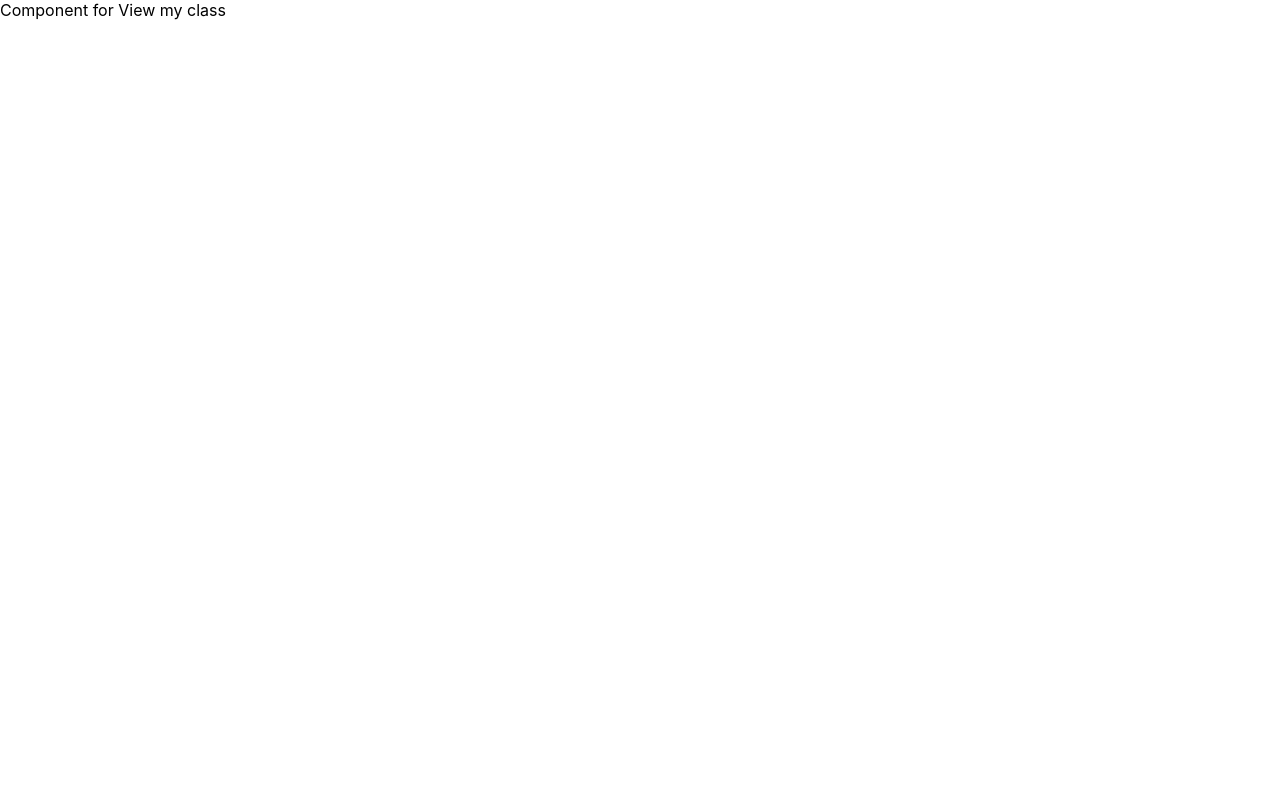
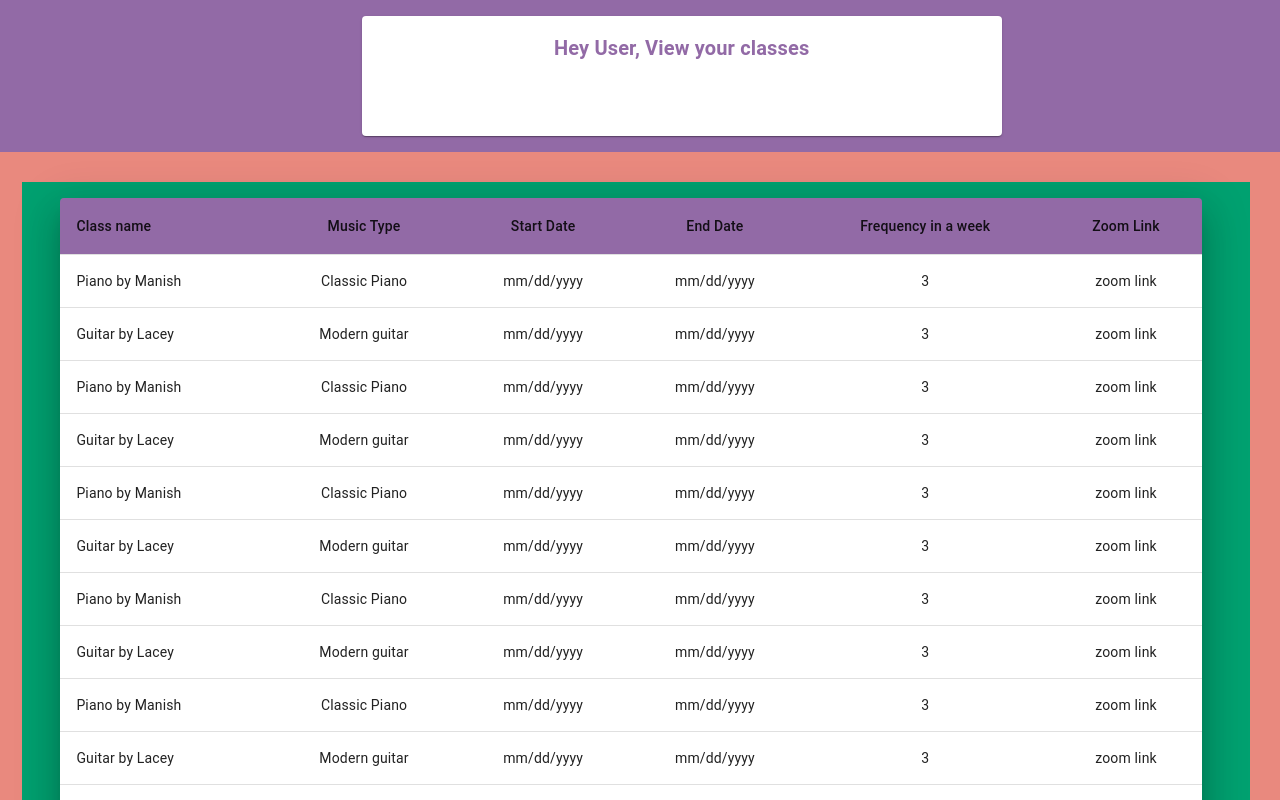
Before and after one commit to mpadel78/frontend-square-hackathon, a React (Create React App) app: page /view in a window 1280 px wide. Shown: the top 800 px of the page. Built offline with nearby package versions, Linux system fonts and the light colour scheme.

Commit message:
Added create class and view class and styled them accordingly

```diff
--- a/src/components/CreateClass.js
+++ b/src/components/CreateClass.js
@@ -11,8 +11,6 @@ import InputLabel from "@mui/material/InputLabel";
 import Select from "@mui/material/Select";
 import MenuItem from "@mui/material/MenuItem";
 import Button from "@mui/material/Button";
-
-import Stack from "@mui/material/Stack";
 
 function CreateClass() {
   return (
--- a/src/components/ViewMyClass.js
+++ b/src/components/ViewMyClass.js
@@ -1,7 +1,390 @@
-import React from "react";
+import React, { useState } from "react";
+
+import Box from "@mui/material/Box";
+import Paper from "@mui/material/Paper";
+import Grid from "@mui/material/Grid";
+
+import Typography from "@mui/material/Typography";
+import TableContainer from "@mui/material/TableContainer";
+import Table from "@mui/material/Table";
+import TableHead from "@mui/material/TableHead";
+import TableRow from "@mui/material/TableRow";
+import TableCell from "@mui/material/TableCell";
+import TableBody from "@mui/material/TableBody";
 
 function ViewMyClass() {
-  return <div>Component for View my class</div>;
+  const records = [
+    {
+      name: "Piano by Manish",
+      type: "Classic Piano",
+      start: "mm/dd/yyyy",
+      end: "mm/dd/yyyy",
+      frequency: 3,
+      zoom: "zoom link",
+    },
+    {
+      name: "Guitar by Lacey",
+      type: "Modern guitar",
+      start: "mm/dd/yyyy",
+      end: "mm/dd/yyyy",
+      frequency: 3,
+      zoom: "zoom link",
+    },
+    {
+      name: "Piano by Manish",
+      type: "Classic Piano",
+      start: "mm/dd/yyyy",
+      end: "mm/dd/yyyy",
+      frequency: 3,
+      zoom: "zoom link",
+    },
+    {
+      name: "Guitar by Lacey",
+      type: "Modern guitar",
+      start: "mm/dd/yyyy",
+      end: "mm/dd/yyyy",
+      frequency: 3,
+      zoom: "zoom link",
+    },
+    {
+      name: "Piano by Manish",
+      type: "Classic Piano",
+      start: "mm/dd/yyyy",
+      end: "mm/dd/yyyy",
+      frequency: 3,
+      zoom: "zoom link",
+    },
+    {
+      name: "Guitar by Lacey",
+      type: "Modern guitar",
+      start: "mm/dd/yyyy",
+      end: "mm/dd/yyyy",
+      frequency: 3,
+      zoom: "zoom link",
+    },
+    {
+      name: "Piano by Manish",
+      type: "Classic Piano",
+      start: "mm/dd/yyyy",
+      end: "mm/dd/yyyy",
+      frequency: 3,
+      zoom: "zoom link",
+    },
+    {
+      name: "Guitar by Lacey",
+      type: "Modern guitar",
+      start: "mm/dd/yyyy",
+      end: "mm/dd/yyyy",
+      frequency: 3,
+      zoom: "zoom link",
+    },
+    {
+      name: "Piano by Manish",
+      type: "Classic Piano",
+      start: "mm/dd/yyyy",
+      end: "mm/dd/yyyy",
+      frequency: 3,
+      zoom: "zoom link",
+    },
+    {
+      name: "Guitar by Lacey",
+      type: "Modern guitar",
+      start: "mm/dd/yyyy",
+      end: "mm/dd/yyyy",
+      frequency: 3,
+      zoom: "zoom link",
+    },
+    {
+      name: "Piano by Manish",
+      type: "Classic Piano",
+      start: "mm/dd/yyyy",
+      end: "mm/dd/yyyy",
+      frequency: 3,
+      zoom: "zoom link",
+    },
+    {
+      name: "Guitar by Lacey",
+      type: "Modern guitar",
+      start: "mm/dd/yyyy",
+      end: "mm/dd/yyyy",
+      frequency: 3,
+      zoom: "zoom link",
+    },
+    {
+      name: "Piano by Manish",
+      type: "Classic Piano",
+      start: "mm/dd/yyyy",
+      end: "mm/dd/yyyy",
+      frequency: 3,
+      zoom: "zoom link",
+    },
+    {
+      name: "Guitar by Lacey",
+      type: "Modern guitar",
+      start: "mm/dd/yyyy",
+      end: "mm/dd/yyyy",
+      frequency: 3,
+      zoom: "zoom link",
+    },
+    {
+      name: "Piano by Manish",
+      type: "Classic Piano",
+      start: "mm/dd/yyyy",
+      end: "mm/dd/yyyy",
+      frequency: 3,
+      zoom: "zoom link",
+    },
+    {
+      name: "Guitar by Lacey",
+      type: "Modern guitar",
+      start: "mm/dd/yyyy",
+      end: "mm/dd/yyyy",
+      frequency: 3,
+      zoom: "zoom link",
+    },
+    {
+      name: "Piano by Manish",
+      type: "Classic Piano",
+      start: "mm/dd/yyyy",
+      end: "mm/dd/yyyy",
+      frequency: 3,
+      zoom: "zoom link",
+    },
+    {
+      name: "Guitar by Lacey",
+      type: "Modern guitar",
+      start: "mm/dd/yyyy",
+      end: "mm/dd/yyyy",
+      frequency: 3,
+      zoom: "zoom link",
+    },
+    {
+      name: "Piano by Manish",
+      type: "Classic Piano",
+      start: "mm/dd/yyyy",
+      end: "mm/dd/yyyy",
+      frequency: 3,
+      zoom: "zoom link",
+    },
+    {
+      name: "Guitar by Lacey",
+      type: "Modern guitar",
+      start: "mm/dd/yyyy",
+      end: "mm/dd/yyyy",
+      frequency: 3,
+      zoom: "zoom link",
+    },
+    {
+      name: "Piano by Manish",
+      type: "Classic Piano",
+      start: "mm/dd/yyyy",
+      end: "mm/dd/yyyy",
+      frequency: 3,
+      zoom: "zoom link",
+    },
+    {
+      name: "Guitar by Lacey",
+      type: "Modern guitar",
+      start: "mm/dd/yyyy",
+      end: "mm/dd/yyyy",
+      frequency: 3,
+      zoom: "zoom link",
+    },
+    {
+      name: "Piano by Manish",
+      type: "Classic Piano",
+      start: "mm/dd/yyyy",
+      end: "mm/dd/yyyy",
+      frequency: 3,
+      zoom: "zoom link",
+    },
+    {
+      name: "Guitar by Lacey",
+      type: "Modern guitar",
+      start: "mm/dd/yyyy",
+      end: "mm/dd/yyyy",
+      frequency: 3,
+      zoom: "zoom link",
+    },
+    {
+      name: "Piano by Manish",
+      type: "Classic Piano",
+      start: "mm/dd/yyyy",
+      end: "mm/dd/yyyy",
+      frequency: 3,
+      zoom: "zoom link",
+    },
+    {
+      name: "Guitar by Lacey",
+      type: "Modern guitar",
+      start: "mm/dd/yyyy",
+      end: "mm/dd/yyyy",
+      frequency: 3,
+      zoom: "zoom link",
+    },
+    {
+      name: "Piano by Manish",
+      type: "Classic Piano",
+      start: "mm/dd/yyyy",
+      end: "mm/dd/yyyy",
+      frequency: 3,
+      zoom: "zoom link",
+    },
+    {
+      name: "Guitar by Lacey",
+      type: "Modern guitar",
+      start: "mm/dd/yyyy",
+      end: "mm/dd/yyyy",
+      frequency: 3,
+      zoom: "zoom link",
+    },
+    {
+      name: "Piano by Manish",
+      type: "Classic Piano",
+      start: "mm/dd/yyyy",
+      end: "mm/dd/yyyy",
+      frequency: 3,
+      zoom: "zoom link",
+    },
+    {
+      name: "Guitar by Lacey",
+      type: "Modern guitar",
+      start: "mm/dd/yyyy",
+      end: "mm/dd/yyyy",
+      frequency: 3,
+      zoom: "zoom link",
+    },
+  ];
+
+  //using UseEffect hooks
+
+  const [info, setInfo] = React.useState(records);
+
+  React.useEffect(() => {
+    setInfo(records);
+    // eslint-disable-next-line
+  }, []);
+
+  const requestSearch = (searchedVal) => {
+    const filteredRows = info.filter((row) => {
+      return row.item.toLowerCase().includes(searchedVal.toLowerCase());
+    });
+    setInfo(filteredRows);
+    console.log(info);
+  };
+
+  const cancelSearch = (searchedVal) => {
+    setInfo(records);
+  };
+  return (
+    <>
+      <Grid container spacing={1}>
+        <Grid
+          item
+          xs={12}
+          md={12}
+          lg={12}
+          xl={12}
+          style={{
+            textAlign: "center",
+            backgroundColor: "#926AA6",
+            paddingLeft: "30px",
+            height: "20vh",
+          }}
+        >
+          <Paper
+            style={{
+              marginTop: "2vh",
+              marginLeft: "27%",
+              width: "50vw",
+              height: "15vh",
+              marginBottom: "5vh",
+              justifyContent: "center",
+            }}
+          >
+            <Typography
+              variant="h6"
+              style={{ padding: "2vh", marginTop: "1vh", color: "#926AA6" }}
+            >
+              <strong>Hey User, View your classes</strong>
+            </Typography>
+          </Paper>
+        </Grid>
+        <Grid
+          item
+          container
+          xs={12}
+          md={12}
+          lg={12}
+          xl={12}
+          style={{
+            textAlign: "center",
+            backgroundColor: "#E9897E",
+            padding: "30px",
+            height: "100%",
+          }}
+        >
+          <Grid
+            item
+            xs={12}
+            md={12}
+            lg={12}
+            xl={12}
+            align="center"
+            style={{
+              textAlign: "center",
+              backgroundColor: "#00A170",
+              height: "100vh",
+            }}
+          >
+            <Paper
+              elevation={23}
+              style={{
+                margin: "3vw",
+                marginTop: "2vh",
+                width: "93%",
+                height: "90%",
+                marginBottom: "20px",
+                justifyContent: "center",
+                overflowY: "auto",
+              }}
+            >
+              <TableContainer>
+                <Table>
+                  <TableHead style={{ backgroundColor: "#926AA6" }}>
+                    <TableRow>
+                      <TableCell>Class name</TableCell>
+                      <TableCell align="center">Music Type</TableCell>
+                      <TableCell align="center">Start Date</TableCell>
+                      <TableCell align="center">End Date</TableCell>
+                      <TableCell align="center">Frequency in a week</TableCell>
+                      <TableCell align="center">Zoom Link</TableCell>
+                    </TableRow>
+                  </TableHead>
+
+                  <TableBody>
+                    {info.map((res) => (
+                      <TableRow>
+                        <TableCell component="th" scope="rh">
+                          {res.name}
+                        </TableCell>
+                        <TableCell align="center">{res.type}</TableCell>
+
+                        <TableCell align="center">{res.start}</TableCell>
+                        <TableCell align="center">{res.end}</TableCell>
+                        <TableCell align="center">{res.frequency}</TableCell>
+                        <TableCell align="center">{res.zoom}</TableCell>
+                      </TableRow>
+                    ))}
+                  </TableBody>
+                </Table>
+              </TableContainer>
+            </Paper>
+          </Grid>
+        </Grid>
+      </Grid>
+    </>
+  );
 }
 
 export default ViewMyClass;
```
